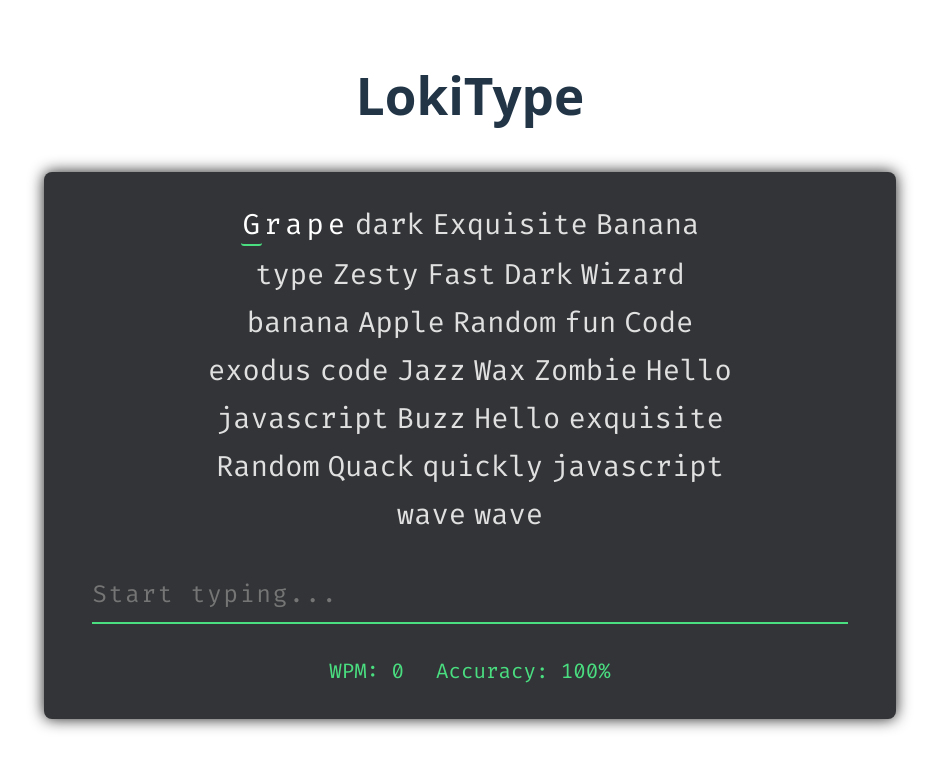
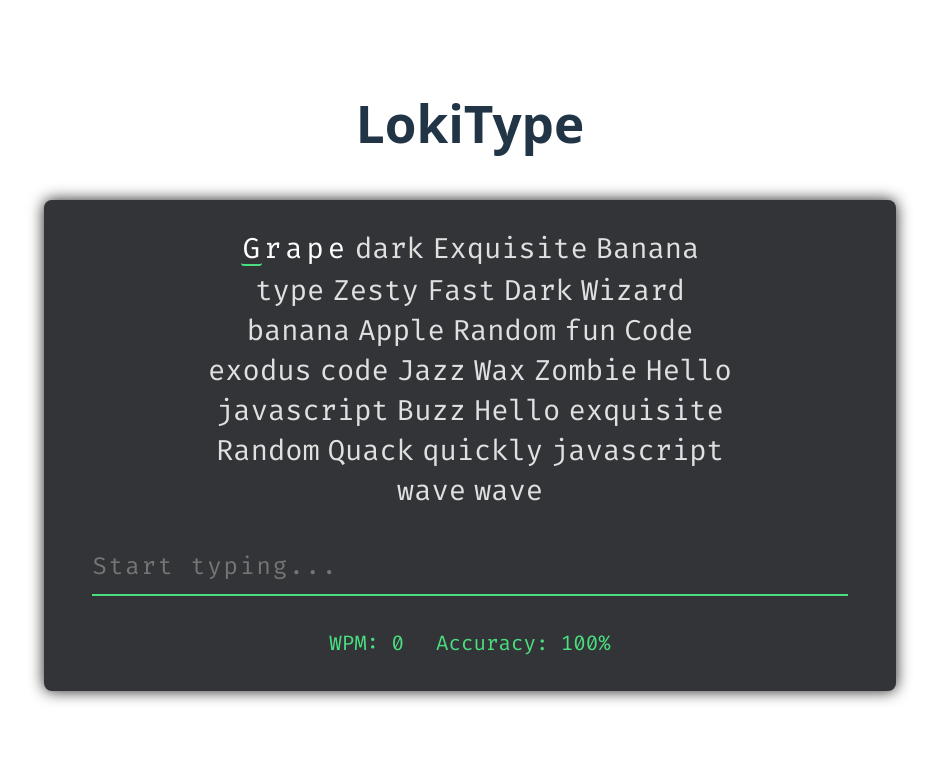
Before and after one commit to lokeswar777/lokitype, a React (Vite) app: page / in a window 1280 px wide. Shown: the top 770 px of the page, without its empty margins (170-1109 px from the left). Built offline with nearby package versions, Linux system fonts and the light colour scheme.

Commit message:
editing typing space

```diff
--- a/src/components/TypingBox.css
+++ b/src/components/TypingBox.css
@@ -19,7 +19,7 @@
   flex-wrap: wrap;
   gap: 8px;
   font-size: 1.8rem;
-  line-height: 2.5rem;
+  line-height: 2rem;
   margin: 0 auto 2rem auto;  /* centers horizontally with auto left/right */
   width: 70%;                /* occupies 70% of the container/viewport */
   justify-content: center;   /* centers words inside the flex container */
```
